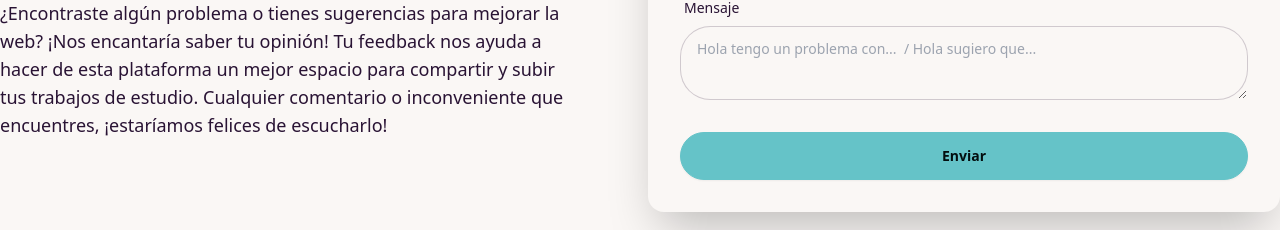
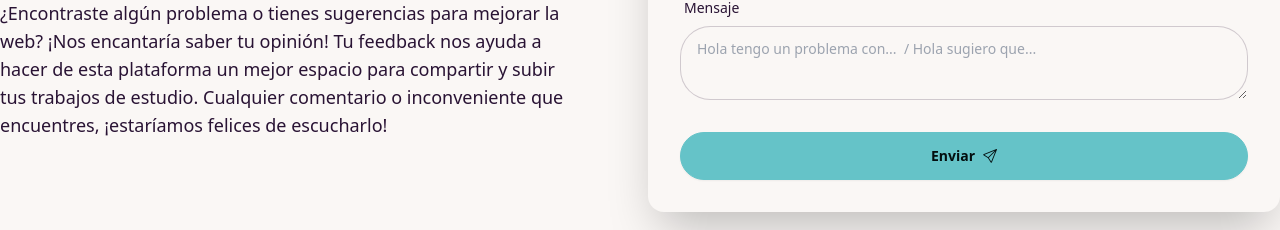
Before and after one commit to DruChill/PontiCloud, a React (Vite) app: page /contacto in a window 1280 px wide. Shown: the part 371-601 px from the top of the page. Built offline with nearby package versions, Linux system fonts and the light colour scheme; no server answers.

Commit message:
Enhance App component: adjust form layout and improve file row hover effect; update ContactForm button with icon

```diff
--- a/src/App.jsx
+++ b/src/App.jsx
@@ -109,9 +109,9 @@ const App = () => {
             paragraph="Este proyecto está bajo investigación y desarrollo activo. Recuerda solo subir material de trabajo, como archivos Pdf, Word, Excel, etc."
           />
 
-                    <form onSubmit={handleSubmit}>
+          <form onSubmit={handleSubmit}>
             <div
-              className={`mb-4 border-2 rounded-lg transition-all duration-200 flex flex-col items-center justify-center py-8 cursor-pointer max-w-xl ${
+              className={`mb-4 border-2 rounded-lg transition-all duration-200 flex flex-col items-center justify-center py-8 lg:px-0 px-5 text-center cursor-pointer max-w-xl ${
                 isDragging
                   ? 'border-primary bg-primary/10'
                   : 'border-dashed border-base-300 hover:border-primary'
@@ -189,7 +189,7 @@ const App = () => {
                   </tr>
                 ) : (
                   currentRows.map((file) => (
-                    <tr key={file.id}>
+                    <tr className='hover:bg-base-300 transition' key={file.id}>
                       <td className='link link-hover truncate max-w-[350px]'>
                         <i className="bi bi-file-earmark-arrow-down"></i> <a target='blank' href={file.url}>{file.name}</a>
                       </td>
--- a/src/assets/Pages/Contact.jsx
+++ b/src/assets/Pages/Contact.jsx
@@ -49,7 +49,7 @@ function ContactForm() {
               </label> */}
             </div>
             <div className="form-control mt-6">
-              <button type='submit' disabled={state.submitting} className="btn btn-primary">Enviar</button>
+              <button type='submit' disabled={state.submitting} className="btn btn-primary">Enviar <i className="bi bi-send"></i></button>
             </div>
           </form>
         </div>
```
